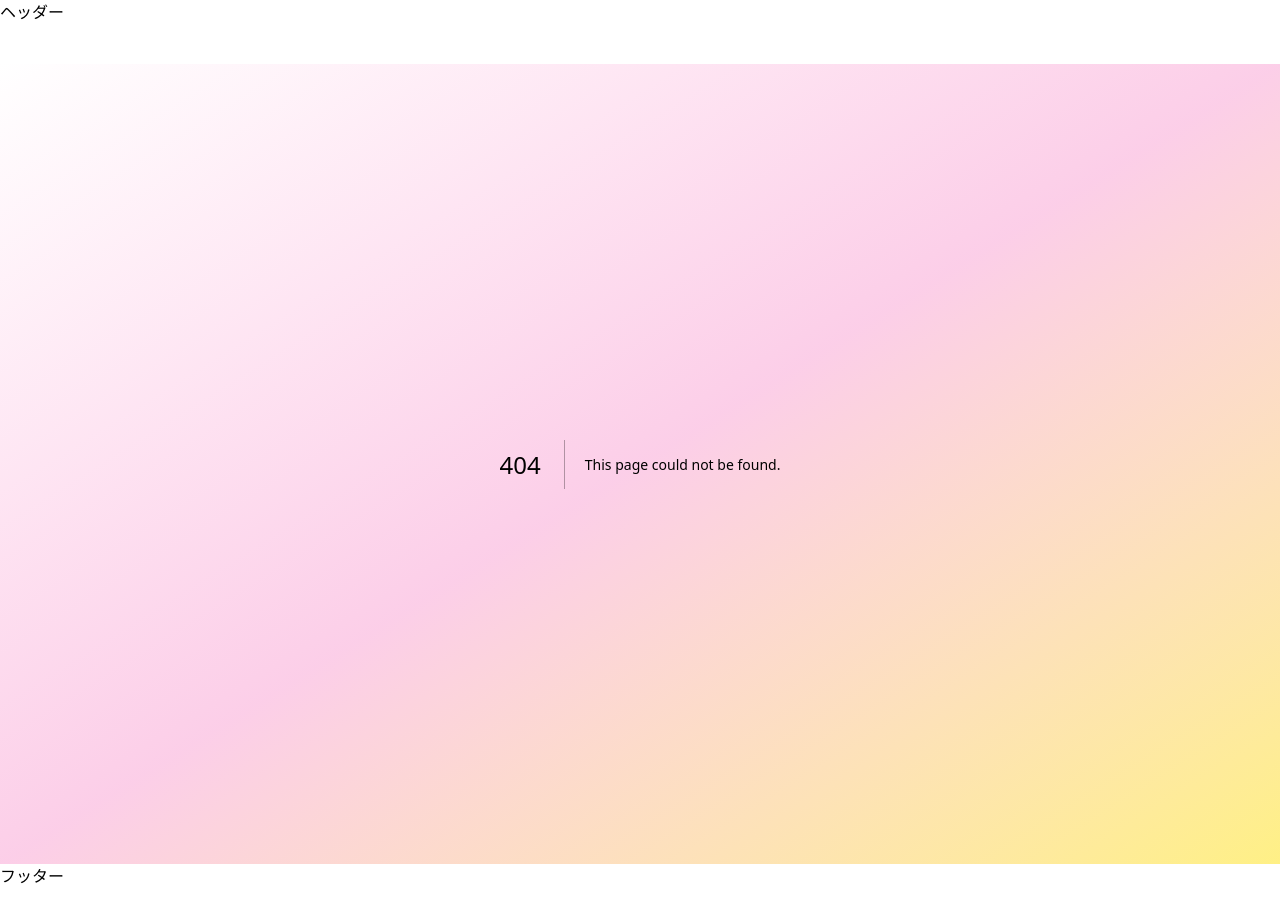
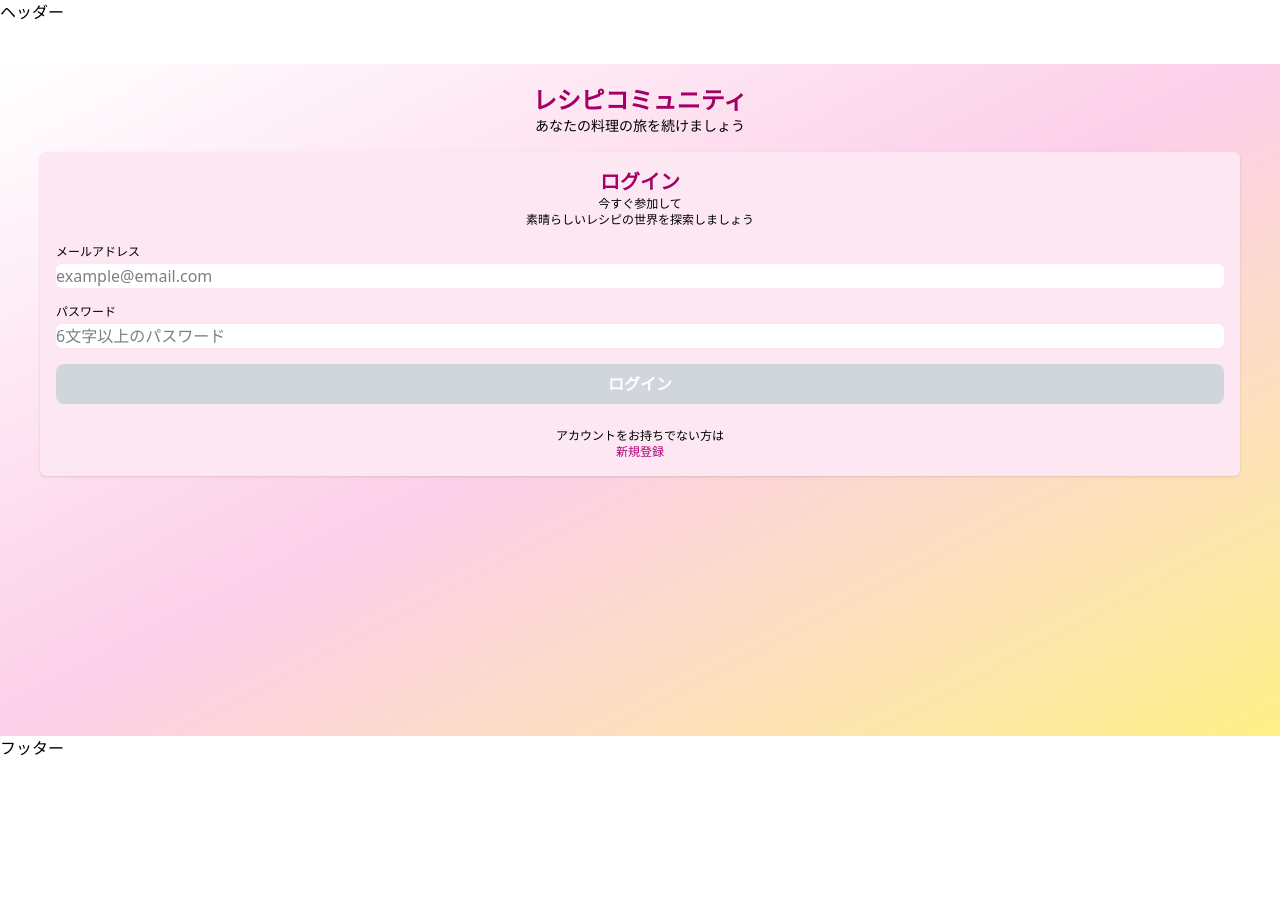
Before and after one commit to kkoouuya0730/recipe-app-monorepo, a Next.js app in the folder frontend/: page /login in a window 1280 px wide. Before the commit this address had no page. Shown: the top 922 px of the page. After the commit the page ends 800 px from the top, so only its background shows below. Built offline with nearby package versions, Linux system fonts and the light colour scheme; no server answers.

Commit message:
ログイン画面の作成

```diff
--- /dev/null
+++ b/frontend/src/app/login/page.tsx
@@ -0,0 +1,103 @@
+"use client";
+
+import clsx from "clsx";
+import { api, setAuthToken } from "../../lib/api";
+import { useState } from "react";
+import { useRouter } from "next/navigation";
+import Link from "next/link";
+export default function LoginPage() {
+  const [email, setEmail] = useState("");
+  const [password, setPassword] = useState("");
+  const [error, setError] = useState<string | null>(null);
+  const [loading, setLoading] = useState(false);
+
+  const router = useRouter();
+
+  const onSubmit = async (e: React.FormEvent) => {
+    e.preventDefault();
+    setError(null);
+
+    try {
+      setLoading(true);
+
+      const res = await api.post("/auth/login", { email, password });
+
+      setAuthToken(res.data.token);
+      setLoading(false);
+      router.push("/");
+    } catch (err: any) {
+      console.error(err);
+      setError("ログインに失敗しました");
+      setLoading(false);
+    } finally {
+      setLoading(false);
+    }
+  };
+
+  const isDisable = email.trim() === "" || password.trim() === "";
+
+  return (
+    <>
+      <div className="py-5">
+        <h1 className="text-center text-[#A20065] text-2xl font-bold">レシピコミュニティ</h1>
+        <p className="mb-4 text-center text-sm">あなたの料理の旅を続けましょう</p>
+        {error && <p className="text-red-500 mb-2">{error}</p>}
+
+        <div className="shadow rounded-md p-4 bg-pink-100">
+          <h2 className="text-center text-[#A20065] text-xl font-bold">ログイン</h2>
+          <p className="text-center text-xs mb-4">
+            <span className="block">今すぐ参加して</span>素晴らしいレシピの世界を探索しましょう
+          </p>
+
+          <form onSubmit={onSubmit} className="grid gap-4 mb-6">
+            <div>
+              <label htmlFor="email" className="block text-xs mb-1">
+                メールアドレス
+              </label>
+              <input
+                value={email}
+                id="email"
+                type="email"
+                placeholder="example@email.com"
+                className="bg-white rounded-md block w-full"
+                onChange={(e) => setEmail(e.target.value)}
+              />
+            </div>
+
+            <div>
+              <label htmlFor="password" className="block text-xs mb-1">
+                パスワード
+              </label>
+              <input
+                value={password}
+                id="password"
+                type="password"
+                placeholder="6文字以上のパスワード"
+                className="bg-white rounded-md block w-full"
+                onChange={(e) => {
+                  setPassword(e.target.value);
+                  setError(null);
+                }}
+              />
+            </div>
+
+            <button
+              type="submit"
+              className={clsx(["bg-[#A20065] text-white rounded-lg py-2 font-bold", isDisable && "bg-gray-300"])}
+              disabled={loading || isDisable}
+            >
+              ログイン
+            </button>
+          </form>
+
+          <p className="text-center text-xs">
+            アカウントをお持ちでない方は
+            <Link className="block cursor-pointer text-[#AE0076]" href="/signup">
+              新規登録
+            </Link>
+          </p>
+        </div>
+      </div>
+    </>
+  );
+}
```
